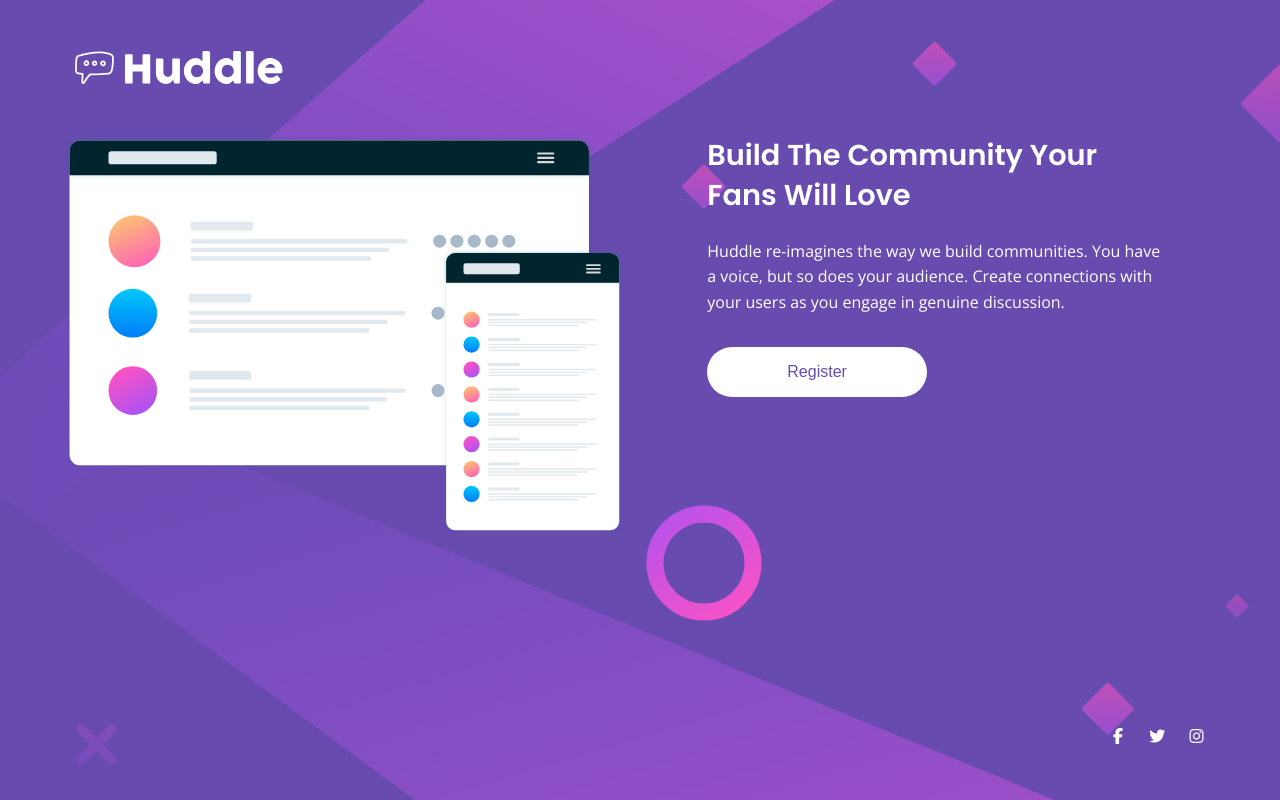
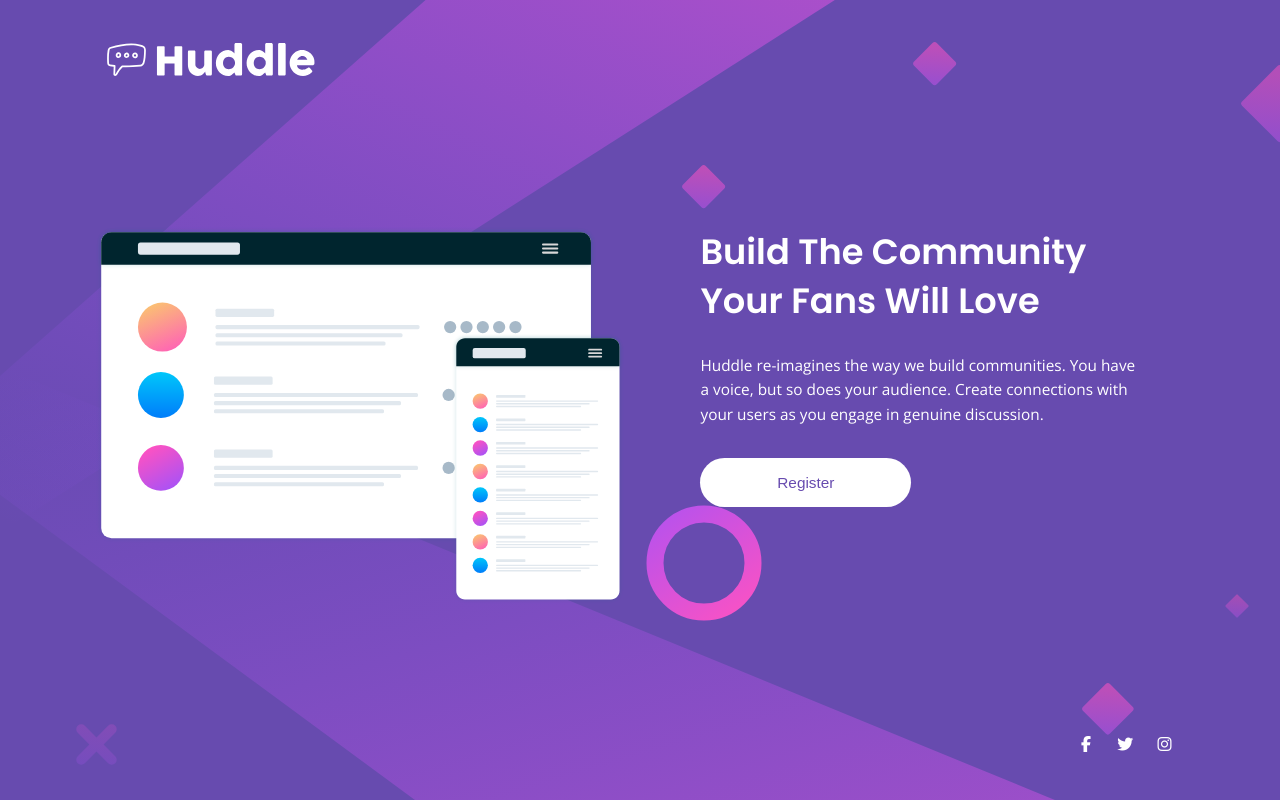
Before and after one commit to Andigashi1/huddle-landing-page, a plain HTML site: page index.html in a window 1280 px wide. Drawn offline with nearby package versions, Linux system fonts and the light colour scheme.

Commit message:
fixed centering  of the main content

```diff
--- a/index.css
+++ b/index.css
@@ -52,8 +52,8 @@ img {
     justify-content: center;
     align-items: center;
     width: min(80%, 40em);
-    height: 90vh;
-    margin: 2em;
+    min-height: 100vh;
+    padding: 2em;
 }
 
 header {
@@ -61,6 +61,7 @@ header {
     width: 40%;
     max-width: 14em;
 }
+
 
 .text {
     text-align: center;
@@ -123,10 +124,11 @@ button:hover {
 
     .container {
         width: 90%;
+        display: grid;
+
     }
 
     main {
-        justify-self: end;
         display: grid;
         grid-template-columns: repeat(2, 1fr);
         column-gap: 2em;
@@ -136,7 +138,12 @@ button:hover {
         justify-self: center;
         max-width: 50ch;
         text-align: left;
+        font-size: clamp(.95rem, 1.2vw ,1.3rem);
+    }
 
+    .text h1 {
+        max-width: 12em;
+        font-size: clamp(1.4rem, 3vw, 2.2rem)
     }
 
     .social {
```
